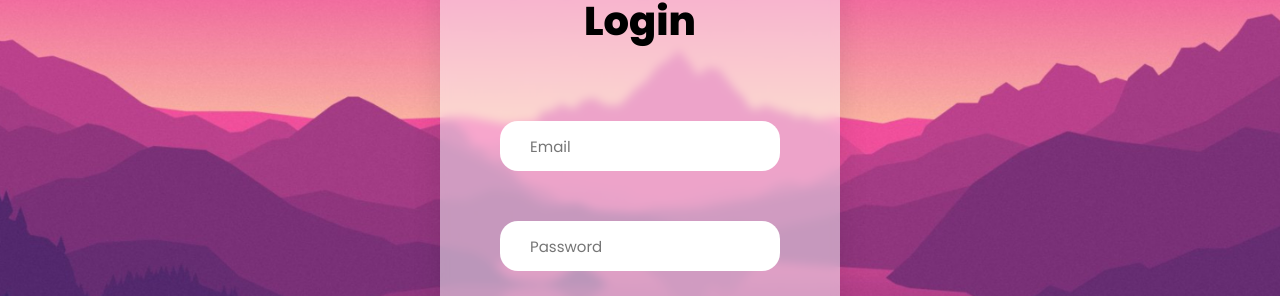
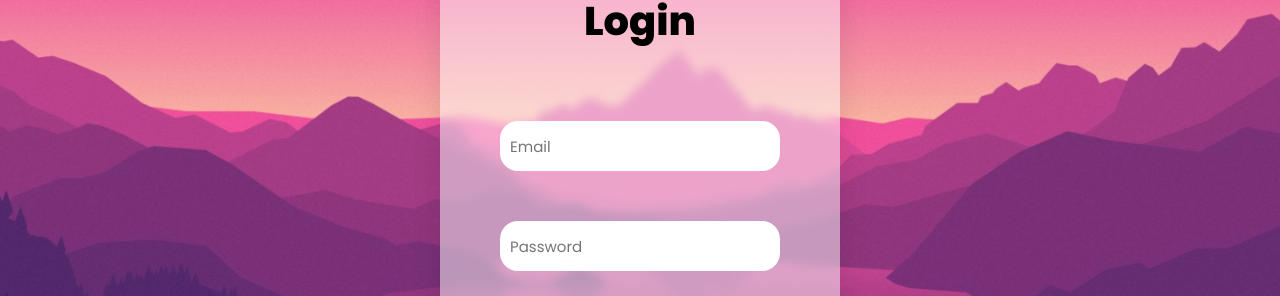
Before and after one commit to navida2005/Bucket-List, a React (Create React App) app: page /login in a window 1280 px wide. Shown: the part 239-535 px from the top of the page. Built offline with nearby package versions, Linux system fonts and the light colour scheme.

Commit message:
Bugs fixed

```diff
--- a/src/App.css
+++ b/src/App.css
@@ -12,7 +12,6 @@ body {
     background-image: url("./login-bg.jpg");
     background-attachment: fixed;
     background-size: cover;
-
 }
 
 .login-container {
@@ -55,8 +54,12 @@ input {
     border-radius: 18px;
     border: none;
     margin-bottom: 50px;
-    padding-left: 30px;
+    padding-left: 10px;
     font-size: 15px;
+}
+
+input:focus {
+    outline: none;
 }
 
 .login-btn {
@@ -223,6 +226,7 @@ input {
 }
 
 .modal {
+    z-index: +1;
     position: fixed;
     top: 0;
     left: 0;
@@ -341,6 +345,10 @@ textarea:focus{
         height: 70%;
     }
 
+    .list-tile {
+        margin-bottom: 20px;
+    }
+
     .bucket-img {
         width: 18px;
     }
--- a/src/BucketList.jsx
+++ b/src/BucketList.jsx
@@ -69,7 +69,7 @@ const BucketList = () => {
                     <div key={bucketItem.id} className="list-tile">
                         <div className="section-left">
                             <div className="title">{bucketItem.item}</div>
-                            <div className="completed">{bucketItem.completed ? "We Did It!!!" : "Not Yet Done"}</div>
+                            <div className="completed">{bucketItem.completed ? "✅ We Did It!!!" : "🥺 Not Yet Done"}</div>
                         </div>
                         <div className="section-right">
                             <button className="status" onClick={() => toggleComplete(bucketItem.id, bucketItem.completed)}>
```
